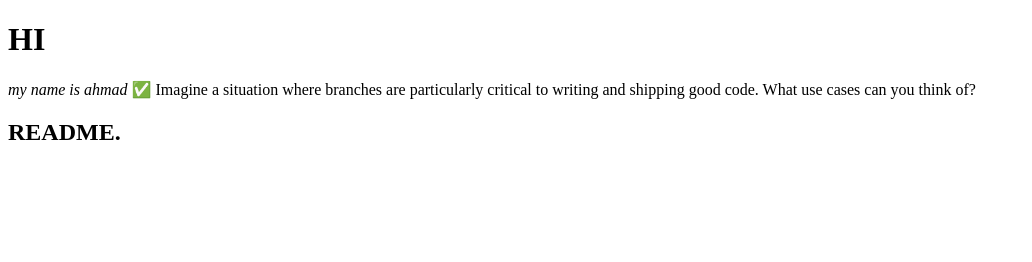
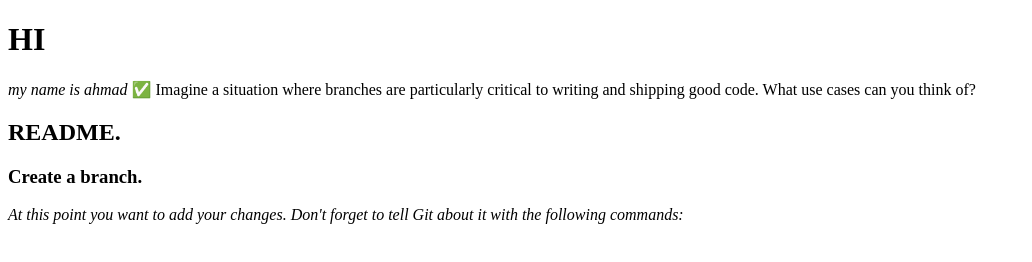
Before and after one commit to ahmad7767/test-8, a plain HTML site: page index.html in a window 1280 px wide. Shown: the whole page, without its empty margins (0-1032 px from the left). Drawn offline with Linux system fonts and the light colour scheme.

Commit message:
add line

```diff
--- a/index.html
+++ b/index.html
@@ -11,5 +11,8 @@
   ✅ Imagine a situation where branches are particularly critical to writing and shipping good code.
    What use cases can you think of?
    <h2>README.</h2>
+   <h3>Create a branch.</h3>
+   <i>At this point you want to add your changes.
+    Don't forget to tell Git about it with the following commands:</i>
 </body>
 </html>
```
